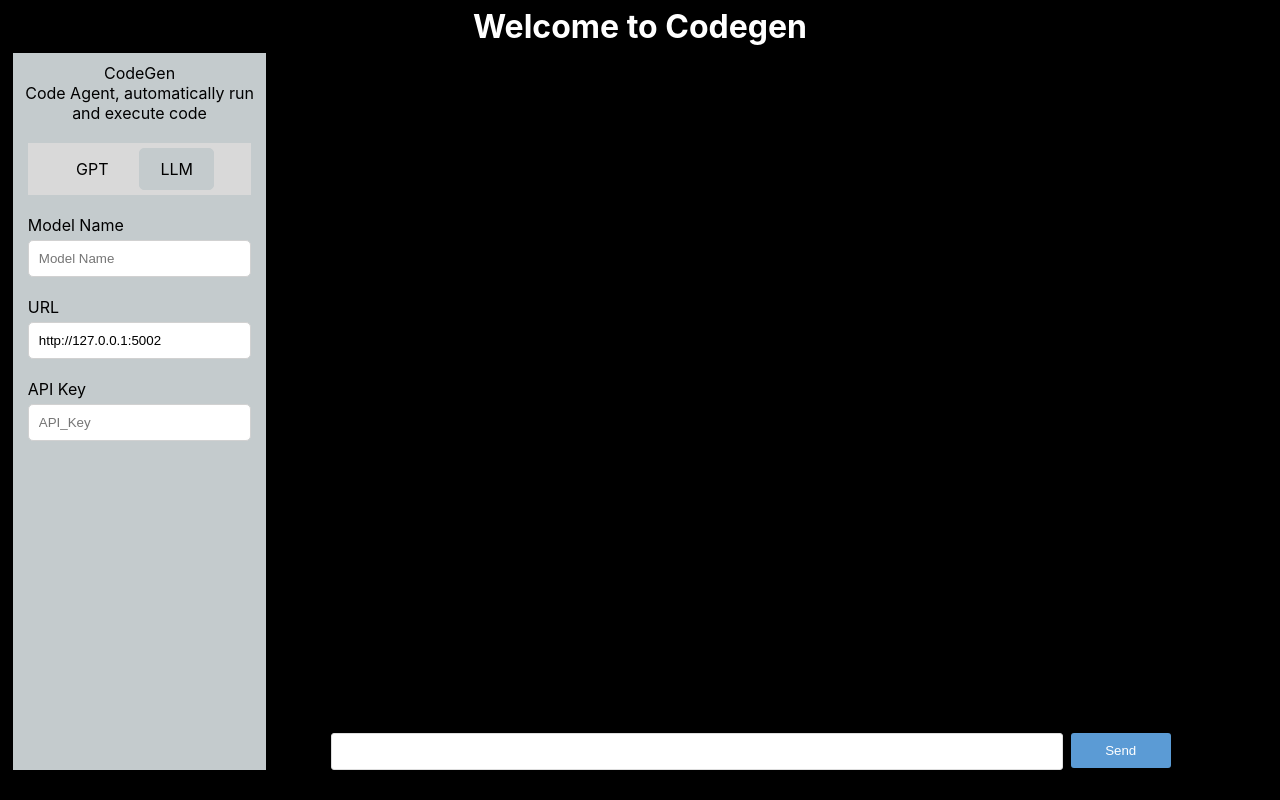
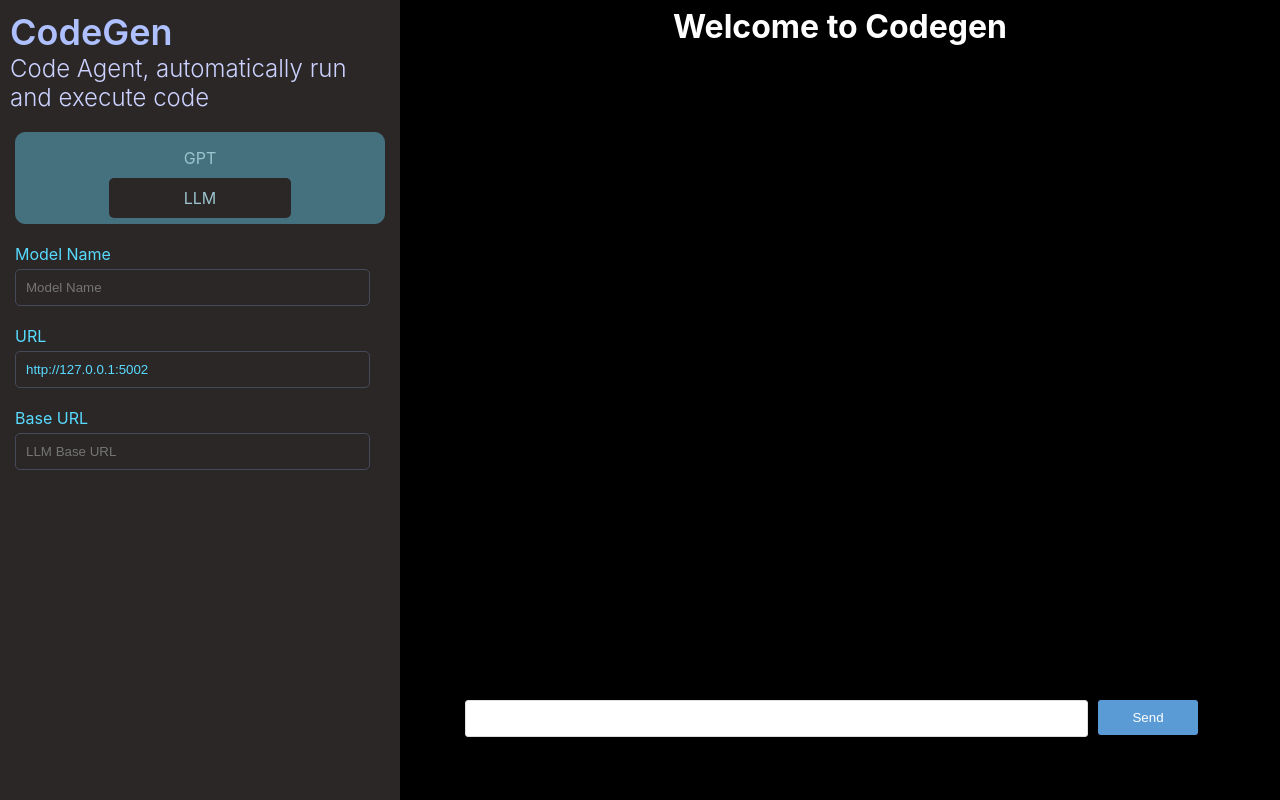
Before and after one commit to Xin-Ray/CodeGen, a React (Create React App) app in the folder frontend/: page / in a window 1280 px wide. Both pictures are taken after a click on the label "LLM". Built offline with nearby package versions, Linux system fonts and the light colour scheme.

Commit message:
dynamic key integration

```diff
--- a/frontend/src/App.css
+++ b/frontend/src/App.css
@@ -13,7 +13,7 @@
   }
 }
 
-.App-header {
+/* .App-header {
   background-color: #282c34;
   min-height: 100vh;
   display: flex;
@@ -23,6 +23,13 @@
   font-size: calc(10px + 2vmin);
   color: white;
 }
+
+@media (max-width: 1600px) {
+  .App-header {
+    width: calc(100% - 512px);
+    margin-left: 512px;
+  }
+} */
 
 .App-link {
   color: #61dafb;
@@ -37,32 +44,94 @@
 .information {
   padding: 10px;
 }
+.agent-info{
+  color:#AEC0FF;
+  font-weight: 600; /* Semi-bold */
+  font-size: 36px; /* Size of the text */
+  line-height: normal; /* Default line height */
+  letter-spacing: normal; /* Default letter spacing */
+  text-align: left;
+}
+.decs{
+  color:#CCD1FF;
+  font-weight: 300; /* Light font weight */
+  font-size: 24px; /* Font size */
+  line-height: normal; /* Default line height */
+  letter-spacing: normal; /* Default letter spacing */
+  text-align: left;
+}
 
 #leftSideBar {
   display: block;
-  background: #C4CBCD;
-  width: 20%;
-  margin-left: 1%;
+  background: #2A2726;
+  color: white;
+  width: 400px;
+  margin-left: 0px;
   justify-content: center;
-  float: left;
+  position: fixed; /* 固定位置 */
+  top: 0; /* 顶部对齐 */
+  bottom: 0; /* 底部对齐 */
+}
+
+@media (max-width: 1000px) {
+  #leftSideBar {
+    display: none; /* 隐藏 Sidebar */
+    width: 0; /* 移除宽度，防止占用空间 */
+  }
+  /* 显示一个图标来控制 Sidebar 显示 */
+  .sidebar-icon {
+    display: block;
+    position: fixed;
+    top: 10px; /* 调整为合适的位置 */
+    left: 10px; /* 调整为合适的位置 */
+    z-index: 1000;
+    /* 添加图标样式 */
+  }
 }
 
 #chatContainer {
-  display: block;
   background: black;
-  width: 80%;
-  height: 100%;
-  justify-content: center;
-  float: right;
-
+  width: 1636px; /* 宽度为 1636px */
+  max-width: calc(100% - 16px); /* 确保最大宽度不超过屏幕宽度减去两边的间距 */
+  margin-right: auto; /* 右侧自动填充空白 */
+  margin-left: calc(400px ); /* 左侧自动填充空白 */
+  margin-bottom: 68px; /* 底部距离固定为 68px */
+  height: calc(100vh - 68px); /* 高度为视窗高度减去底部距离 */
 }
-
+@media (max-width: 1000px) {
+  #chatContainer {
+    width: calc(100% - 32px); /* 屏幕宽度减去两边的间距 */
+    margin-left: 16px; /* 左侧间距 */
+    margin-right: 16px; /* 右侧间距 */
+    margin-bottom: 68px; /* 底部距离固定为 68px */
+    height: calc(100vh - 68px); /* 高度为视窗高度减去底部距离 */
+  }
+}
 #chatt {
   height: 85vh;
   overflow-y: scroll;
   overflow-x: hidden;
   margin-left: 20px;
   margin-right: 20px;
+  margin-bottom: 20px;
+}
+
+::-webkit-scrollbar {
+  width: 12px; /* 滚动条的宽度 */
+}
+
+::-webkit-scrollbar-track {
+  background: black; /* 滚动条轨道的背景色 */
+}
+
+::-webkit-scrollbar-thumb {
+  background-color: #888; /* 滚动条本身的颜色 */
+  border-radius: 6px; /* 滚动条的圆角 */
+  border: 3px solid black; /* 滚动条边框 */
+}
+
+::-webkit-scrollbar-thumb:hover {
+  background: #555; /* 鼠标悬停时滚动条的颜色 */
 }
 
 #botWindow {
@@ -73,7 +142,7 @@
   margin-right: 500px;
   padding: 10px;
   background-color: #E1E1E2;
-  color: black;
+  color: #284856;
   float: left;
   display: block;
 }
@@ -94,7 +163,7 @@
 
 #msgText {
   margin-left: 65px;
-  width: 70%;
+  width: calc(70% - 15px);
   float: left;
   flex: 1 1 0%;
   padding: 10px;
@@ -104,14 +173,15 @@
 }
 
 #submitBtn {
-  margin-left: -10%;
+  /* margin-left: -10%; */
+  float: left;
   padding: 10px;
   border: none;
   border-radius: 3px;
-  margin-right: 10px;
+  width: 100px;
+  /* margin-right: 10px; */
   background-color: rgb(91, 155, 213);
   color: white;
-  width: 100px;
   cursor: pointer;
 }
 
@@ -120,8 +190,11 @@
 }
 
 .radio-buttons {
-  background-color: #D9D9D9;
+  background-color: #45717F;
   padding: 5px;
+  border: 1px solid #45717F;
+  border-radius: 10px;
+
 }
 
 .radio-buttons input[type='radio'] {
@@ -130,35 +203,38 @@
 }
 
 .radio-buttons label {
-  background-color: #D9D9D9;
-  padding: 10px 20px;
-  border: 1px solid #D9D9D9;
+  background-color: #45717F;
+  padding: 10px 75px;
   border-radius: 5px;
   display: inline-block;
-  margin-right: 10px;
   cursor: pointer;
+  color: #9CC4CF;
 }
 
 .radio-buttons input[type='radio']:checked+label {
-  background-color: #C4CBCD;
-  color: black;
+  background-color: #2A2726;
+  color: #9CC4CF;
   border-color: #C4CBCD;
 }
 
 .inputs label {
+  background-color: #2A2726;
   display: block;
   margin-top: 20px;
   margin-bottom: 5px;
   float: left;
+  color:#59DAFF;
 }
 
 .inputs input[type='text'] {
+  background-color: #2A2726;
   display: block;
   width: 90%;
   padding: 10px;
   margin-top: 10px;
-  border: 1px solid #d1d1d1;
+  border: 1px solid #454A5B;
   border-radius: 5px;
+  color:#59DAFF;
 }
 
 .llm-selection {
@@ -195,20 +271,21 @@
   -webkit-animation: spin 1s ease-in-out infinite;
 }
 
+
 .messageContainer {
   margin-bottom: 10px;
 }
 
 .senderName {
   font-size: 0.85em;
-  color: #6c757d;
+  color: #7E9CA9;
   /* Grey color for the sender's name */
   margin-bottom: 2px;
   float: right;
 }
 .senderNameLeft{
   font-size: 0.85em;
-  color: #6c757d;
+  color: #7E9CA9;
   /* Grey color for the sender's name */
   margin-bottom: 2px;
   float: left;
@@ -220,8 +297,7 @@
   white-space: pre-wrap;
   /* Preserves whitespace and formatting */
   /* CSS 2.0 */
-  font-family: monospace;
-  /* Optional: Ensures that spacing is consistent */
+
   white-space: -moz-pre-wrap;
   /* Mozilla */
   white-space: -pre-wrap;
@@ -231,7 +307,6 @@
   word-wrap: break-word;
   /* Internet Explorer 5.5+ */
 }
-
 @keyframes spin {
   to {
     -webkit-transform: rotate(360deg);
--- a/frontend/src/components/Message.js
+++ b/frontend/src/components/Message.js
@@ -7,8 +7,10 @@ class Message extends React.Component {
     state = {
         chat: [],
         msg: '',
-        sender:'',
+        sender: '',
         modelType: 'GPT',
+        apiKey: '',
+        baseUrl: '',
         loading: false,
         url: 'http://127.0.0.1:5002'
     }
@@ -33,11 +35,20 @@ class Message extends React.Component {
 
         let socket = io(this.state.url);
         console.log("sending", this.state.url, this.state.loading)
+        //sending API key
+        socket.emit('update_api_key', { 'api_key': this.state.apiKey });
+
+        //sending base URL for LLM
+        socket.emit('update_LLM_base_url', { 'base_url': this.state.baseUrl });
 
         if (this.state.msg !== '') {
             this.setState({ loading: true }); // Indicate loading state
 
             socket.emit('message', { content: this.state.msg });
+
+
+
+
             let responseMsg = '';
 
             socket.on('message', data => {
@@ -47,7 +58,7 @@ class Message extends React.Component {
 
 
                 this.setState({ loading: false });
-                let senderName=data.sender;
+                let senderName = data.sender;
                 let actionMessage = data.data;
                 responseMsg = actionMessage || "Response from the server";
 
@@ -98,6 +109,7 @@ class Message extends React.Component {
                                     />
                                     <label htmlFor="llm">LLM</label>
                                 </div>
+                                {this.state.modelType === 'GPT' && (
                                     <div className="inputs">
                                         <label htmlFor="modelName">Model Name</label>
                                         <input
@@ -124,7 +136,39 @@ class Message extends React.Component {
                                             value={this.state.apiKey}
                                             onChange={(e) => this.setState({ apiKey: e.target.value })}
                                         />
+
                                     </div>
+                                )}
+                                {this.state.modelType === 'LLM' && (
+                                    <div className="inputs">
+                                        <label htmlFor="modelName">Model Name</label>
+                                        <input
+                                            type="text"
+                                            id="modelName"
+                                            placeholder="Model Name"
+                                            value={this.state.modelName}
+                                            onChange={(e) => this.setState({ modelName: e.target.value })}
+                                        />
+                                        <label htmlFor="urlName">URL</label>
+                                        <input
+                                            type="text"
+                                            id="urlName"
+                                            value={this.state.url}
+                                            //onChange={this.handleUrlChange}
+                                            onChange={(e) => this.setState({ url: e.target.value })}
+
+                                        />
+
+                                        <label htmlFor="keyName">Base URL</label>
+                                        <input
+                                            type="text"
+                                            id="baseUrl"
+                                            placeholder="LLM Base URL"
+                                            value={this.state.baseUrl}
+                                            onChange={(e) => this.setState({ baseUrl: e.target.value })}
+                                        />
+                                    </div>
+                                )}
                             </form>
                         </div>
 
@@ -133,7 +177,7 @@ class Message extends React.Component {
                 <div id="chatContainer">
 
                     <div id='chatt'>
-                        {this.state.loading && <div id="loading">Loading...</div>}
+
                         {this.state.chat.map((msg, index) => {
                             let bubble = null;
                             if (msg.from !== 'our') {
--- a/frontend/src/components/header.js
+++ b/frontend/src/components/header.js
@@ -1,13 +1,106 @@
 import React from 'react'
-class Header extends React.Component
-{
-    render()
-    {
-        return(
-            <div style={{backgroundColor:'black',width:'100%',height:'10%'}}>
-                <h1 style={{padding:'7px',margin:'0px', color:'white'}}>Welcome to Codegen</h1>
-            </div>
-        );
-    }
+class Header extends React.Component {
+  constructor(props) {
+    super(props);
+    this.state = {
+      isLargeScreen: window.innerWidth >= 1000
+    };
+  }
+
+  componentDidMount() {
+    this.handleResize(); // 立即调整尺寸
+    window.addEventListener('resize', this.handleResize);
+  }
+
+  componentWillUnmount() {
+    window.removeEventListener('resize', this.handleResize);
+  }
+
+  handleResize = () => {
+    this.setState({ isLargeScreen: window.innerWidth >= 1000 });
+  };
+
+  render() {
+    const { isLargeScreen } = this.state;
+    const headerStyle = {
+      backgroundColor: 'black',
+      height: '10%',
+      textAlign: 'center', // 文本居中
+      position: 'fixed',
+      top: 0,
+      left: isLargeScreen ? 'calc(400px)' : 0,
+      right: 0,
+      width: isLargeScreen ? 'calc(100% - 400px)' : '100%',
+      zIndex: 100,
+      margin: '0 auto'
+    };
+
+    return (
+      <div style={headerStyle}>
+        <h1 style={{ padding: '7px', margin: '0px', color: 'white' }}>
+          Welcome to Codegen
+        </h1>
+      </div>
+    );
+  }
 }
-export default Header;
+
+  export default Header;
+
+// 左右侧顶格，居中
+// class Header extends React.Component
+// {
+//     render()
+//     {
+//         return(
+//             <div style={{backgroundColor:'black',width:'100%',height:'10%'}}>
+//                 <h1 style={{padding:'7px',margin:'0px', color:'white'}}>Welcome to Codegen</h1>
+//             </div>
+//         );
+//     }
+// }
+
+//
+// class Header extends React.Component
+// {
+//     render() {
+//       return (
+//         <div style={{
+//           backgroundColor: 'black',
+//           width: '80%',        // 调整宽度
+//           height: '10%',
+//           marginLeft: '20%',   // 将其向右推移
+//           textAlign: 'center'  // 文本居中
+//         }}>
+//           <h1 style={{ padding: '7px', margin: '0px', color: 'white' }}>
+//             Welcome to Codegen
+//           </h1>
+//         </div>
+//       );
+//     }
+//   }
+
+
+
+
+// class Header extends React.Component {
+//     render() {
+//       return (
+//         <div style={{
+//           backgroundColor: 'black',
+
+//           width: 'calc(100% - 400px)', // 右侧区域的宽度
+//           height: '10%',
+//           marginLeft: '400px', // 与左边栏的宽度相同
+//           textAlign: 'center', // 文本居中
+//           position: 'fixed', // 固定位置
+//           right: 0, // 紧贴右侧
+//           top: 0 // 紧贴顶部
+//         }}>
+//           <h1 style={{ padding: '7px', margin: '0px', color: 'white' }}>
+//             Welcome to Codegen
+//           </h1>
+//         </div>
+//       );
+//     }
+//   }
```
Lines whose indentation alone changed are shown as unchanged.
